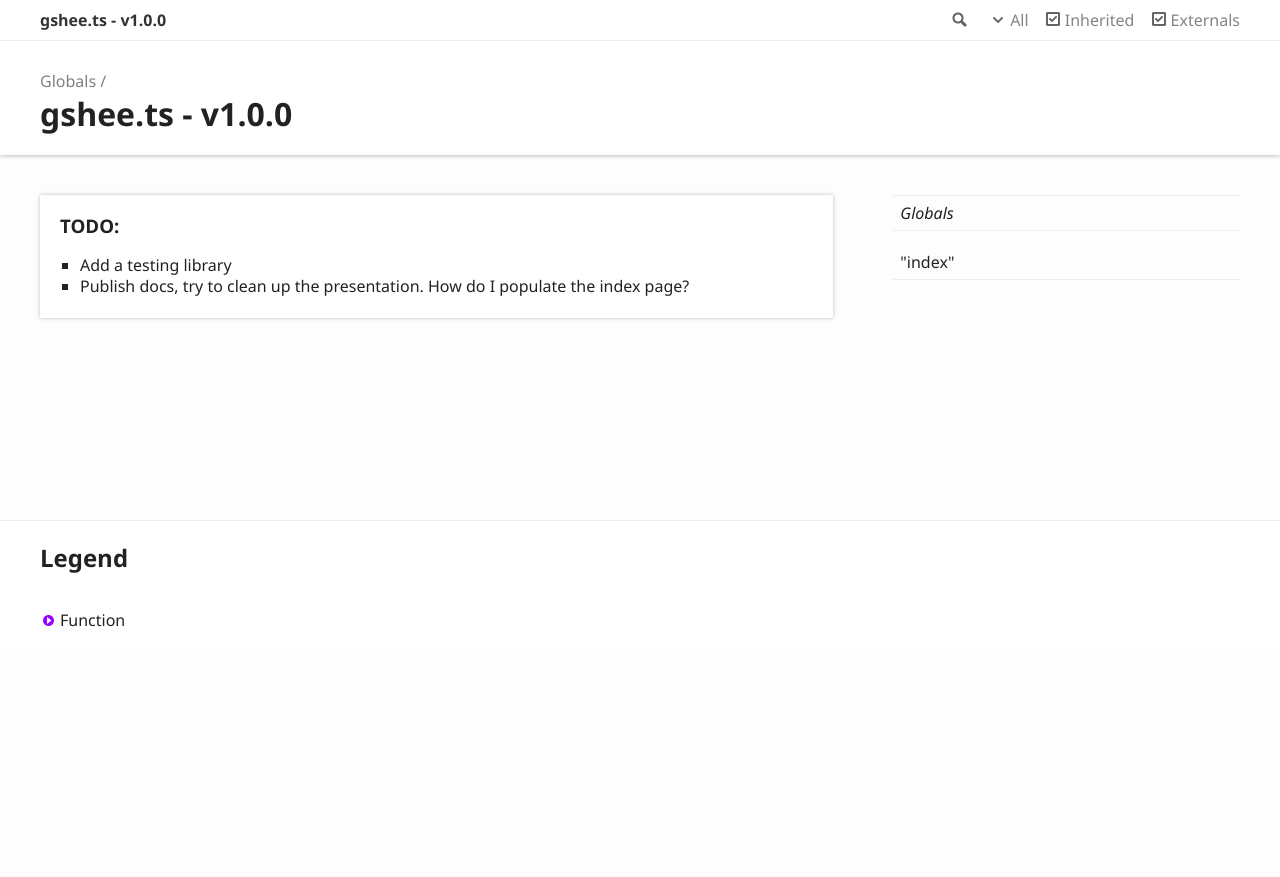
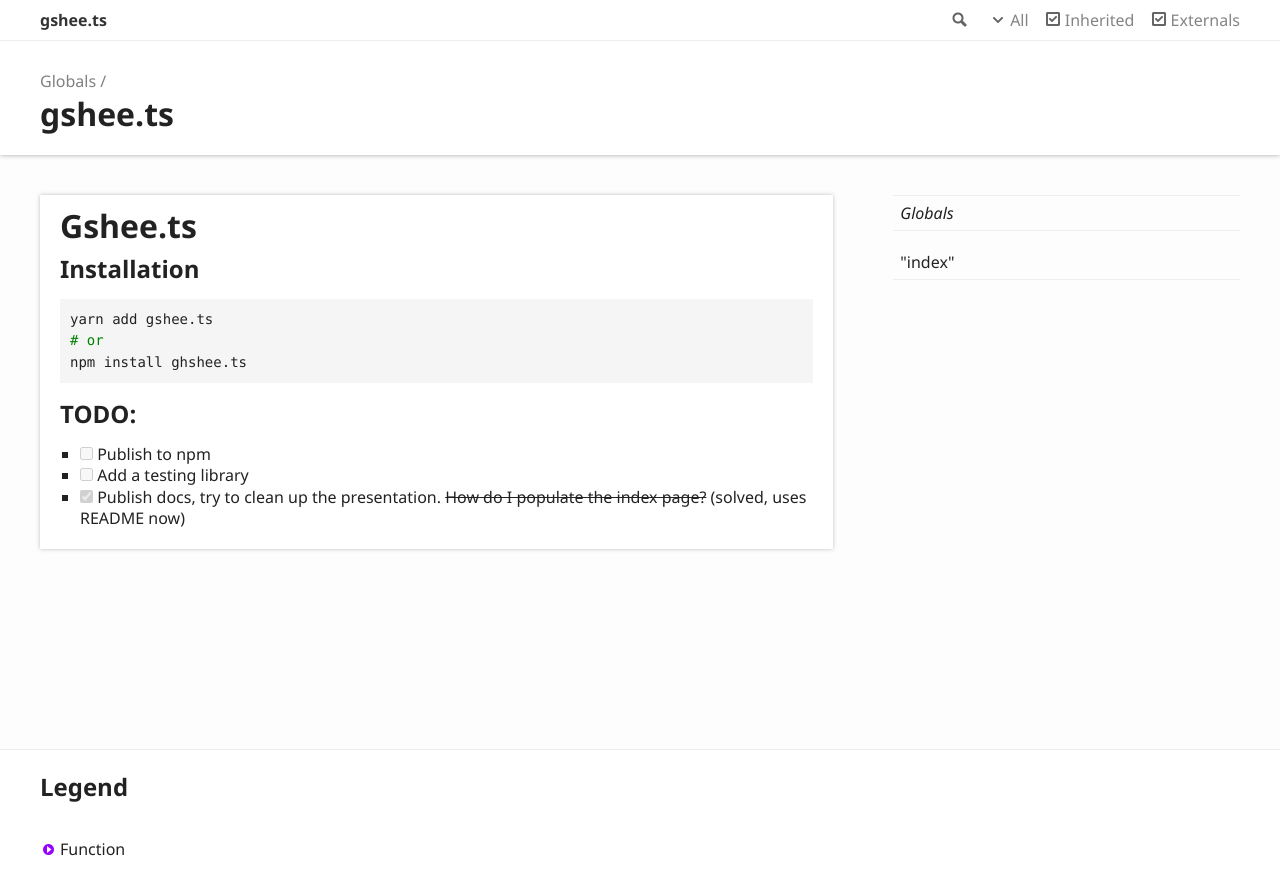
Before and after one commit to opendenton/gshee.ts, a website: page docs/index.html in a window 1280 px wide. Before the commit the page ends 800 px from the top, so only its background shows below. Drawn offline with Linux system fonts and the light colour scheme.

Commit message:
update docs

```diff
--- a/docs/index.html
+++ b/docs/index.html
@@ -3,8 +3,8 @@
 <head>
 	<meta charset="utf-8">
 	<meta http-equiv="X-UA-Compatible" content="IE=edge">
-	<title>gshee.ts - v1.0.0</title>
-	<meta name="description" content="Documentation for gshee.ts - v1.0.0">
+	<title>gshee.ts</title>
+	<meta name="description" content="Documentation for gshee.ts">
 	<meta name="viewport" content="width=device-width, initial-scale=1">
 	<link rel="stylesheet" href="assets/css/main.css">
 </head>
@@ -22,7 +22,7 @@
 						<li class="state loading">Preparing search index...</li>
 						<li class="state failure">The search index is not available</li>
 					</ul>
-					<a href="index.html" class="title">gshee.ts - v1.0.0</a>
+					<a href="index.html" class="title">gshee.ts</a>
 				</div>
 				<div class="table-cell" id="tsd-widgets">
 					<div id="tsd-filter">
@@ -54,7 +54,7 @@
 					<a href="globals.html">Globals</a>
 				</li>
 			</ul>
-			<h1>gshee.ts - v1.0.0</h1>
+			<h1>gshee.ts</h1>
 		</div>
 	</div>
 </header>
@@ -62,12 +62,22 @@
 	<div class="row">
 		<div class="col-8 col-content">
 			<div class="tsd-panel tsd-typography">
+				<a href="#gsheets" id="gsheets" style="color: inherit; text-decoration: none;">
+					<h1>Gshee.ts</h1>
+				</a>
+				<a href="#installation" id="installation" style="color: inherit; text-decoration: none;">
+					<h2>Installation</h2>
+				</a>
+				<pre><code class="language-bash">yarn add gshee.ts
+<span class="hljs-comment"># or</span>
+npm install ghshee.ts</code></pre>
 				<a href="#todo" id="todo" style="color: inherit; text-decoration: none;">
-					<h3>TODO:</h3>
+					<h2>TODO:</h2>
 				</a>
 				<ul>
-					<li>Add a testing library</li>
-					<li>Publish docs, try to clean up the presentation. How do I populate the index page?</li>
+					<li><input disabled="" type="checkbox"> Publish to npm</li>
+					<li><input disabled="" type="checkbox"> Add a testing library</li>
+					<li><input checked="" disabled="" type="checkbox"> Publish docs, try to clean up the presentation. <del>How do I populate the index page?</del> (solved, uses README now)</li>
 				</ul>
 			</div>
 		</div>
```
Also changed, not shown: docs/globals.html (+4 -4 lines), docs/modules/_index_.html (+11 -11 lines).
